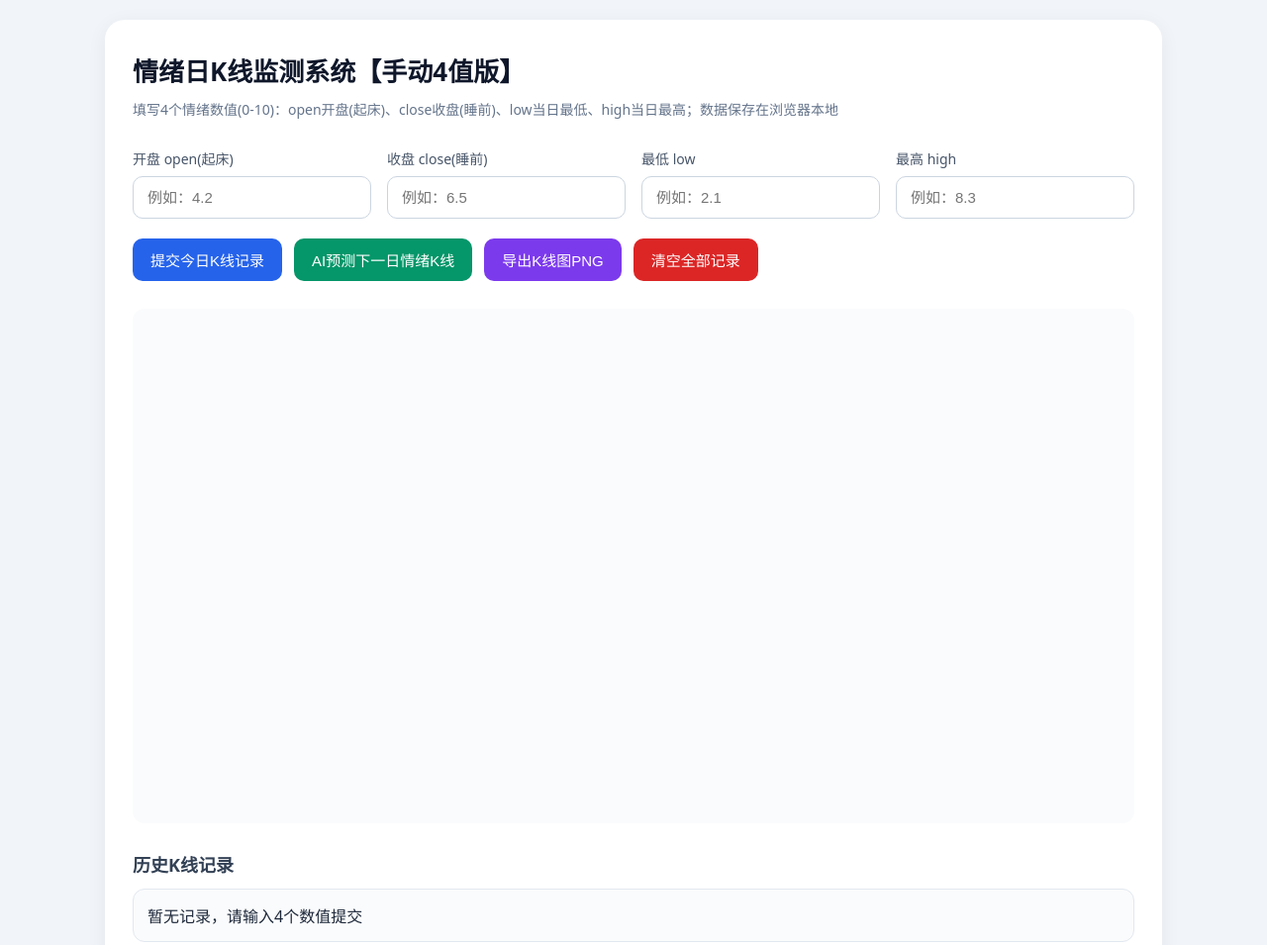
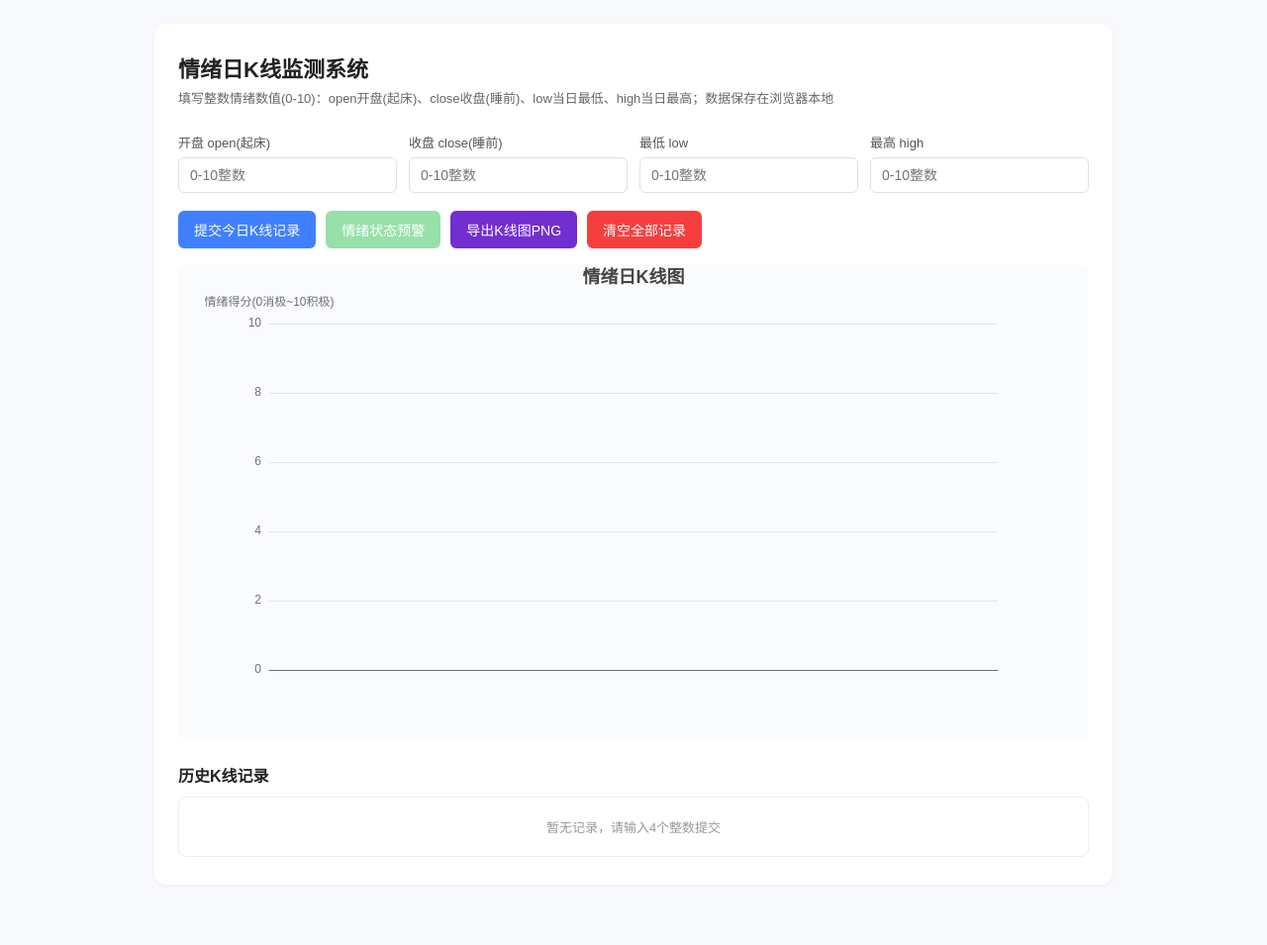
Before and after one commit to liwanning-nk/emotion, a plain HTML site: page index.html in a window 1280 px wide. Shown: the top 955 px of the page at 99% size. After the commit the page ends 918 px from the top, so only its background shows below. Drawn offline with nearby package versions, Linux system fonts and the light colour scheme; a script that the page names is missing.

Commit message:
Update index.html

```diff
--- a/index.html
+++ b/index.html
@@ -3,219 +3,198 @@
 <head>
     <meta charset="UTF-8">
     <meta name="viewport" content="width=device-width, initial-scale=1.0">
-    <title>情绪日K线监测系统【手动4值版】</title>
+    <title>情绪日K线监测系统</title>
     <script src="https://cdn.jsdelivr.net/npm/vue@3.5.13/dist/vue.global.prod.js"></script>
     <script src="https://cdn.jsdelivr.net/npm/echarts@5.4.3/dist/echarts.min.js"></script>
-    <script src="https://cdn.jsdelivr.net/npm/@tensorflow/tfjs@4.14.0/dist/tf.min.js"></script>
     <style>
-        *{box-sizing: border-box;margin:0;padding:0;}
-        body{
-            font-family:system-ui, -apple-system, BlinkMacSystemFont, "Segoe UI", Roboto, sans-serif;
-            background:#f1f5f9;
-            padding:20px 16px;
-            max-width:1100px;
-            margin:0 auto;
-            color:#1e293b;
+        * {
+            margin: 0;
+            padding: 0;
+            box-sizing: border-box;
         }
-        .container{
-            background:#ffffff;
-            border-radius:20px;
-            padding:32px 28px;
-            box-shadow:0 4px 20px rgba(0,0,0,0.06);
+        body {
+            font-family: "PingFang SC", "Microsoft YaHei", sans-serif;
+            background-color: #f7f9fc;
+            color: #222;
+            padding: 24px 16px;
+            max-width: 1000px;
+            margin: 0 auto;
         }
-        .header{margin-bottom:28px;}
-        h1{
-            font-size:26px;
-            margin-bottom:10px;
-            color:#0f172a;
+        .wrap {
+            background: #ffffff;
+            border-radius: 12px;
+            padding: 28px 24px;
+            box-shadow: 0 1px 4px rgba(0,0,0,0.05);
         }
-        .tip{
-            color:#64748b;
-            font-size:14px;
-            line-height:1.6;
+        h1 {
+            font-size: 22px;
+            font-weight: 600;
+            margin-bottom: 6px;
         }
-        .input-area{margin-bottom:28px;}
-        .input-row{
-            display:grid;
-            grid-template-columns:repeat(auto-fit, minmax(180px,1fr));
-            gap:16px;
+        .desc {
+            font-size: 13px;
+            color: #666;
+            margin-bottom: 24px;
+            line-height: 1.5;
+        }
+        .input-group {
+            display: grid;
+            grid-template-columns: repeat(4, 1fr);
+            gap: 12px;
+            margin-bottom: 18px;
+        }
+        @media (max-width: 768px) {
+            .input-group {
+                grid-template-columns: repeat(2,1fr);
+            }
+        }
+        .input-item {
+            display: flex;
+            flex-direction: column;
+            gap: 6px;
+        }
+        .input-item label {
+            font-size: 13px;
+            color: #555;
+        }
+        input {
+            padding: 9px 11px;
+            border: 1px solid #dde1e8;
+            border-radius: 6px;
+            font-size: 14px;
+        }
+        input:focus {
+            outline: none;
+            border-color: #4080ff;
+        }
+        .btn-bar {
+            display: flex;
+            gap: 10px;
+            flex-wrap: wrap;
+            margin-bottom: 16px;
+        }
+        button {
+            padding: 9px 16px;
+            border: none;
+            border-radius: 6px;
+            font-size: 14px;
+            cursor: pointer;
+        }
+        .btn-submit {background:#4080ff; color:#fff;}
+        .btn-predict {background:#00b42a; color:#fff;}
+        .btn-export {background:#722ed1; color:#fff;}
+        .btn-clear {background:#f53f3f; color:#fff;}
+        button:disabled {opacity:0.4; cursor:default;}
+        .tip-msg {
+            padding:10px 12px;
+            border-radius:6px;
+            font-size:13px;
+        }
+        .loading {color:#4080ff; text-align:center;}
+        .error {background:#fff2f2;color:#f53f3f;}
+        .warn-card {
+            padding:16px;
+            border-radius:8px;
             margin-bottom:20px;
         }
-        .input-item{
-            display:flex;
-            flex-direction:column;
-            gap:8px;
+        .warn-low {background:#fff2f2; border:1px solid #f53f3f; color:#c92c2c;}
+        .warn-normal {background:#f0f7ff; border:1px solid #4080ff; color:#1d53d9;}
+        .warn-high {background:#fff7e6; border:1px solid #ff7d00; color:#d46b08;}
+        .warn-card h4 {
+            font-size:15px;
+            margin-bottom:8px;
         }
-        .input-item label{
+        .warn-card p {
             font-size:14px;
-            font-weight:500;
-            color:#475569;
+            margin:4px 0;
         }
-        input{
-            padding:12px 14px;
-            border:1px solid #cbd5e1;
-            border-radius:10px;
-            font-size:15px;
-            transition:0.2s;
+        .chart-box {
+            width:100%;
+            height:480px;
+            border-radius:8px;
+            background:#fafbfd;
+            margin-bottom:24px;
         }
-        input:focus{
-            outline:none;
-            border-color:#3b82f6;
-            box-shadow:0 0 0 3px rgba(59,130,246,0.15);
+        .history-title {
+            font-size:16px;
+            margin-bottom:10px;
         }
-        .btn-group{
-            display:flex;
-            gap:12px;
-            flex-wrap:wrap;
-            margin-bottom:16px;
+        .history-list {
+            max-height:280px;
+            overflow-y:auto;
+            border:1px solid #eee;
+            border-radius:8px;
         }
-        button{
-            padding:11px 18px;
-            border:none;
-            border-radius:10px;
-            font-size:15px;
-            font-weight:500;
-            cursor:pointer;
-            transition:0.2s;
+        .history-item {
+            padding:10px 12px;
+            border-bottom:1px solid #f3f4f6;
+            font-size:14px;
         }
-        button:hover{
-            transform:translateY(-1px);
-        }
-        .btn-submit{background:#2563eb;color:white;}
-        .btn-predict{background:#059669;color:white;}
-        .btn-export{background:#7c3aed;color:white;}
-        .btn-clear{background:#dc2626;color:white;}
-        button:disabled{
-            opacity:0.5;
-            cursor:not-allowed;
-            transform:none;
-        }
-        .chart-wrap{
-            width:100%;
-            height:520px;
-            margin-bottom:28px;
-            border-radius:12px;
-            background:#fafbfc;
-            padding:8px;
-        }
-        .predict-result{
-            background:#eff6ff;
+        .history-item:last-child {border-bottom:none;}
+        .empty-tip {
             padding:20px;
-            border-radius:14px;
-            margin-bottom:28px;
-            border:1px solid #dbeafe;
-        }
-        .predict-result h4{
-            margin-bottom:12px;
-            color:#1d4ed8;
-        }
-        .predict-result p{
-            margin:6px 0;
-            font-size:15px;
-        }
-        .record-title{
-            font-size:18px;
-            margin-bottom:12px;
-            color:#334155;
-        }
-        .record-list{
-            max-height:340px;
-            overflow-y:auto;
-            border:1px solid #e2e8f0;
-            border-radius:12px;
-            padding:14px;
-            background:#fafbfc;
-        }
-        .record-item{
-            padding:12px 10px;
-            border-bottom:1px solid #f1f5f9;
-        }
-        .record-item:last-child{border-bottom:none;}
-        .loading{
-            color:#2563eb;
             text-align:center;
-            padding:24px;
-            font-size:15px;
-        }
-        .error{
-            color:#dc2626;
-            text-align:center;
-            padding:16px;
-            background:#fef2f2;
-            border-radius:10px;
+            color:#999;
+            font-size:13px;
         }
     </style>
 </head>
 <body>
 <div id="app">
-    <div class="container">
-        <div class="header">
-            <h1>情绪日K线监测系统【手动4值版】</h1>
-            <p class="tip">填写4个情绪数值(0‑10)：open开盘(起床)、close收盘(睡前)、low当日最低、high当日最高；数据保存在浏览器本地</p >
-        </div>
+    <div class="wrap">
+        <h1>情绪日K线监测系统</h1>
+        <p class="desc">填写整数情绪数值(0‑10)：open开盘(起床)、close收盘(睡前)、low当日最低、high当日最高；数据保存在浏览器本地</p >
 
-        <div class="input-area">
-            <div class="input-row">
+        <div class="input-group">
             <div class="input-item">
                 <label>开盘 open(起床)</label>
-                    <input v-model.number="openVal" type="number" min="0" max="10" step="0.1" placeholder="例如：4.2">
+                <input v-model.number="openVal" type="number" min="0" max="10" step="1" placeholder="0‑10整数">
             </div>
             <div class="input-item">
                 <label>收盘 close(睡前)</label>
-                    <input v-model.number="closeVal" type="number" min="0" max="10" step="0.1" placeholder="例如：6.5">
+                <input v-model.number="closeVal" type="number" min="0" max="10" step="1" placeholder="0‑10整数">
             </div>
             <div class="input-item">
                 <label>最低 low</label>
-                    <input v-model.number="lowVal" type="number" min="0" max="10" step="0.1" placeholder="例如：2.1">
+                <input v-model.number="lowVal" type="number" min="0" max="10" step="1" placeholder="0‑10整数">
             </div>
             <div class="input-item">
                 <label>最高 high</label>
-                    <input v-model.number="highVal" type="number" min="0" max="10" step="0.1" placeholder="例如：8.3">
+                <input v-model.number="highVal" type="number" min="0" max="10" step="1" placeholder="0‑10整数">
             </div>
         </div>
-            <div class="btn-group">
+
+        <div class="btn-bar">
             <button class="btn-submit" @click="addRecord" :disabled="loading">提交今日K线记录</button>
-                <button class="btn-predict" @click="doPredict" :disabled="loading">AI预测下一日情绪K线</button>
+            <button class="btn-predict" @click="doWarn" :disabled="loading || recordList.length < 3">情绪状态预警</button>
             <button class="btn-export" @click="exportChart">导出K线图PNG</button>
             <button class="btn-clear" @click="clearAll">清空全部记录</button>
         </div>
-            <div v-if="loading" class="loading">处理中...</div>
-            <div v-if="errorMsg" class="error">{{errorMsg}}</div>
+
+        <div v-if="loading" class="tip-msg loading">处理中...</div>
+        <div v-if="errorMsg" class="tip-msg error">{{errorMsg}}</div>
+
+        <div v-if="warnResult" :class="['warn-card', warnResult.cssClass]">
+            <h4>🔔 情绪预警：{{warnResult.status}}</h4>
+            <p>{{warnResult.tip}}</p >
+            <p style="font-size:12px;opacity:0.8;margin-top:6px">基于历史情绪变化分析，仅供参考</p >
         </div>
 
-        <div v-if="predictResult" class="predict-result">
-            <h4>🔮 AI预测下一日情绪K线</h4>
-            <p>开盘(起床): {{predictResult.pred_open}}</p >
-            <p>收盘(睡前): {{predictResult.pred_close}}</p >
-            <p>当日最低: {{predictResult.pred_low}}</p >
-            <p>当日最高: {{predictResult.pred_high}}</p >
-            <p style="color:#666;font-size:13px;margin-top:8px;">预测结果仅供参考</p >
-        </div>
+        <div class="chart-box" ref="chartRef"></div>
 
-        <div class="chart-wrap" ref="chartRef"></div>
-
-        <h3 class="record-title">历史K线记录</h3>
-        <div class="record-list">
-            <div class="record-item" v-for="r in recordList" :key="r.id">
+        <h3 class="history-title">历史K线记录</h3>
+        <div class="history-list">
+            <div class="history-item" v-for="r in recordList" :key="r.id">
                 <div>日期：{{r.date}}</div>
                 <div>open:{{r.open}} | close:{{r.close}} | low:{{r.low}} | high:{{r.high}}</div>
             </div>
-            <div v-if="recordList.length===0">暂无记录，请输入4个数值提交</div>
+            <div v-if="recordList.length===0" class="empty-tip">暂无记录，请输入4个整数提交</div>
         </div>
     </div>
 </div>
 
 <script>
-const {createApp, ref, onMounted, onUnmounted} = Vue;
-
-// LSTM模型
-let lstmModel = null;
-async function buildModel(){
-    lstmModel = tf.sequential();
-    lstmModel.add(tf.layers.lstm({units:64, returnSequences:false, inputShape:[null,4]}));
-    lstmModel.add(tf.layers.dense({units:4}));
-    lstmModel.compile({optimizer:'adam', loss:'meanSquaredError'});
-}
+const {createApp, ref, onMounted, onUnmounted, nextTick} = Vue;
 
 createApp({
     setup(){
@@ -227,11 +206,46 @@ createApp({
         const klineData = ref([]);
         const loading = ref(false);
         const errorMsg = ref("");
-        const predictResult = ref(null);
+        const warnResult = ref(null);
         const chartRef = ref(null);
         let myChart = null;
 
-        // 读取本地存储
+        // 渲染图表，必须等DOM就绪
+        function renderChart(){
+            if(!myChart) return;
+            const option = {
+                title:{text:"情绪日K线图",left:"center"},
+                tooltip:{
+                    trigger:"axis",
+                    formatter: function(params){
+                        const d = params[0].data;
+                        return `日期：${d[0]}<br/>开盘(起床):${d[1]}<br/>收盘(睡前):${d[2]}<br/>最低:${d[3]}<br/>最高:${d[4]}`;
+                    }
+                },
+                xAxis:{type:"category",data:klineData.value.map(i=>i[0]),axisLabel:{rotate:30}},
+                yAxis:{type:"value",min:0,max:10,name:"情绪得分(0消极~10积极)"},
+                series:[{
+                    name:"情绪K线",
+                    type:"candlestick",
+                    data:klineData.value,
+                    itemStyle:{color:"#00b42a",color0:"#f53f3f"}
+                }]
+            };
+            myChart.setOption(option);
+        }
+
+        function rebuildKline(){
+            const arr = [];
+            for(let r of recordList.value){
+                arr.push([r.date, r.open, r.close, r.low, r.high]);
+            }
+            klineData.value = arr;
+            // 关键：nextTick等待DOM更新完毕再画图
+            nextTick(()=>{
+                renderChart();
+            })
+        }
+
         function loadFromStorage(){
             const raw = localStorage.getItem("emotion_kline_records");
             if(raw){
@@ -240,49 +254,43 @@ createApp({
             rebuildKline();
         }
 
-        // 保存本地
         function saveToStorage(){
             localStorage.setItem("emotion_kline_records", JSON.stringify(recordList.value));
         }
 
-        // 组装K线数据给echarts蜡烛图
-        function rebuildKline(){
-            const arr = [];
-            for(let r of recordList.value){
-                arr.push([r.date, r.open, r.close, r.low, r.high]);
+        // 情绪预警分析：只输出状态文本，不预测K线数值
+        function emotionWarn(records){
+            const closes = records.map(x=>x.close);
+            const avg = closes.reduce((s,v)=>s+v,0)/closes.length;
+            const last = closes[closes.length-1];
+            const trend = last - closes[closes.length-2];
+
+            let status, tip, cssClass;
+            if(avg <= 3){
+                status = "低迷状态";
+                tip = "近期情绪整体偏低，建议多休息，减少内耗，必要时寻求倾诉。";
+                cssClass = "warn-low";
+            }else if(avg >=7){
+                status = "亢奋状态";
+                tip = "情绪处于高位，容易冲动疲惫，注意控制压力，避免过度消耗。";
+                cssClass = "warn-high";
+            }else{
+                status = "平稳状态";
+                tip = "情绪波动适中，整体状态稳定，继续保持即可。";
+                cssClass = "warn-normal";
             }
-            klineData.value = arr;
-            renderChart();
+            // 叠加趋势提示
+            if(trend < -2){
+                tip += " 注意：近期情绪有明显下滑趋势。";
+            }else if(trend > 2){
+                tip += " 注意：近期情绪有明显抬升趋势。";
+            }
+            return {status,tip,cssClass};
         }
 
-        // 渲染蜡烛K线
-        function renderChart(){
-            if(!myChart) return;
-            const option = {
-                title:{text:"情绪日K线图",left:"center"},
-                tooltip:{
-                    trigger:"axis",
-                    formatter: function(params){
-                        const d = params[0].data;
-                        return `日期：${d[0]}<br/>开盘(起床):${d[1].toFixed(2)}<br/>收盘(睡前):${d[2].toFixed(2)}<br/>最低:${d[3].toFixed(2)}<br/>最高:${d[4].toFixed(2)}`;
-                    }
-                },
-                xAxis:{type:"category",data:klineData.value.map(i=>i[0]),axisLabel:{rotate:30}},
-                yAxis:{type:"value",min:0,max:10,name:"情绪得分(0消极~10积极)"},
-                series:[{
-                    name:"情绪K线",
-                    type:"candlestick",
-                    data:klineData.value,
-                    itemStyle:{color:"#22c55e",color0:"#ef4444"}
-                }]
-            };
-            myChart.setOption(option);
-        }
-
-        // 提交一条K线记录
         const addRecord = async ()=>{
             if(openVal.value===null || closeVal.value===null || lowVal.value===null || highVal.value===null){
-                errorMsg.value="请完整填写open、close、low、high四个数值";
+                errorMsg.value="请完整填写open、close、low、high四个整数";
                 return;
             }
             const o = Number(openVal.value);
@@ -290,7 +298,7 @@ createApp({
             const l = Number(lowVal.value);
             const h = Number(highVal.value);
             if(l>o || l>c || h<o || h<c){
-                errorMsg.value="校验错误：low必须小于等于open/close；high必须大于等于open/close";
+                errorMsg.value="校验错误：low必须≤open/close；high必须≥open/close";
                 return;
             }
             loading.value=true;
@@ -307,41 +315,22 @@ createApp({
             recordList.value.push(newRec);
             saveToStorage();
             rebuildKline();
-            // 清空输入框
             openVal.value=null;
             closeVal.value=null;
             lowVal.value=null;
             highVal.value=null;
-            predictResult.value=null;
+            warnResult.value=null;
             loading.value=false;
         }
 
-        // LSTM预测下一天4值
-        const doPredict = async ()=>{
+        const doWarn = ()=>{
             loading.value=true;
             errorMsg.value="";
-            predictResult.value=null;
             try{
-                if(klineData.value.length <3){
-                    throw new Error("需要至少3条历史K线记录才可以预测");
-                }
-                const seq = klineData.value.slice(-10).map(item=>[item[1],item[2],item[3],item[4]]);
-                const tensor = tf.tensor3d([seq]);
-                const pred = await lstmModel.predict(tensor).data();
-                let open_p = Math.max(0,Math.min(10,pred[0]));
-                let close_p = Math.max(0,Math.min(10,pred[1]));
-                let low_p = Math.max(0,Math.min(10,pred[2]));
-                let high_p = Math.max(0,Math.min(10,pred[3]));
-                low_p = Math.min(low_p,open_p,close_p);
-                high_p = Math.max(high_p,open_p,close_p);
-                predictResult.value={
-                    pred_open:open_p.toFixed(2),
-                    pred_close:close_p.toFixed(2),
-                    pred_low:low_p.toFixed(2),
-                    pred_high:high_p.toFixed(2)
-                }
+                const res = emotionWarn(recordList.value);
+                warnResult.value = res;
             }catch(e){
-                errorMsg.value = e.message;
+                errorMsg.value = "预警分析失败：" + e.message;
             }finally{
                 loading.value=false;
             }
@@ -351,8 +340,8 @@ createApp({
             localStorage.removeItem("emotion_kline_records");
             recordList.value=[];
             klineData.value=[];
-            predictResult.value=null;
-            renderChart();
+            warnResult.value=null;
+            rebuildKline();
         }
 
         const exportChart = ()=>{
@@ -363,8 +352,7 @@ createApp({
             a.click();
         }
 
-        onMounted(async ()=>{
-            await buildModel();
+        onMounted(()=>{
             myChart = echarts.init(chartRef.value);
             loadFromStorage();
             window.addEventListener('resize',()=>myChart?.resize());
@@ -375,8 +363,8 @@ createApp({
 
         return {
             openVal,closeVal,lowVal,highVal,
-            recordList, klineData, loading, errorMsg, predictResult, chartRef,
-            addRecord, doPredict, clearAll, exportChart
+            recordList, klineData, loading, errorMsg, warnResult, chartRef,
+            addRecord, doWarn, clearAll, exportChart
         }
     }
 }).mount("#app");
```
Lines whose indentation alone changed are shown as unchanged.
